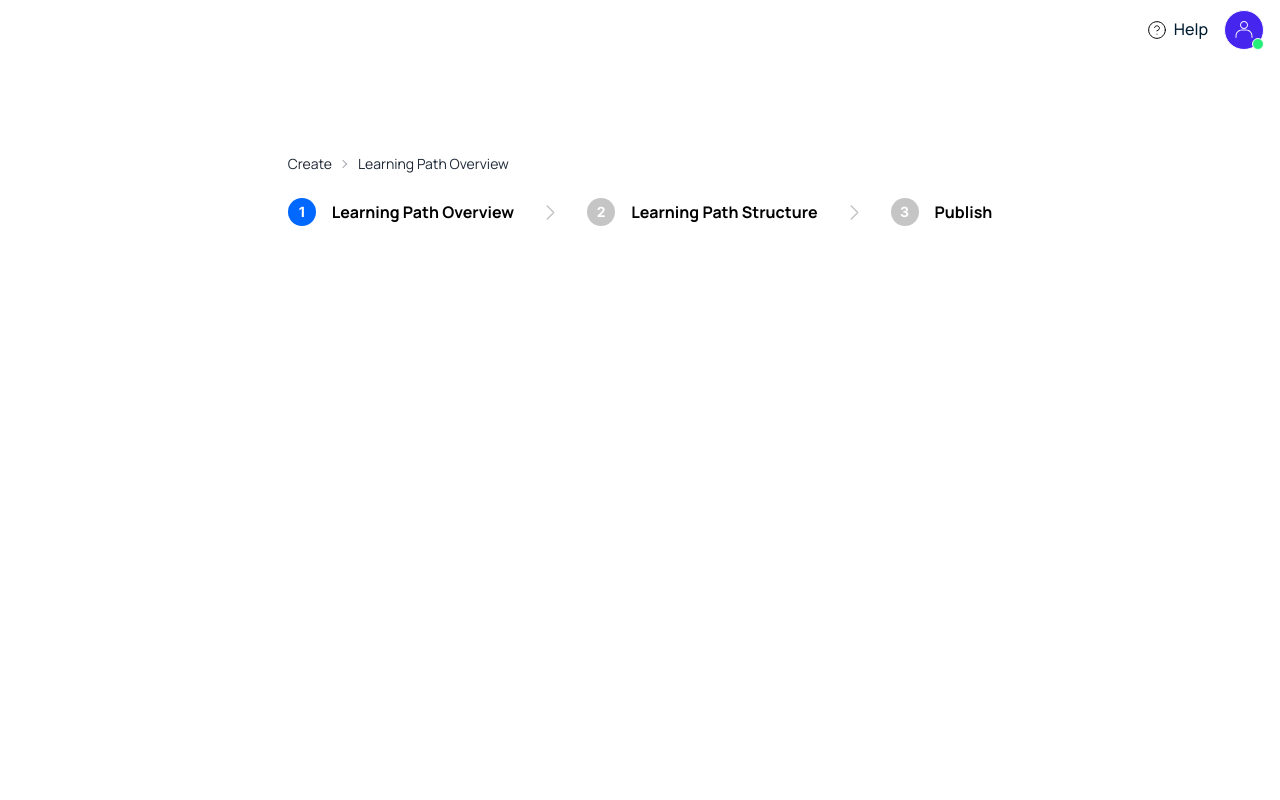
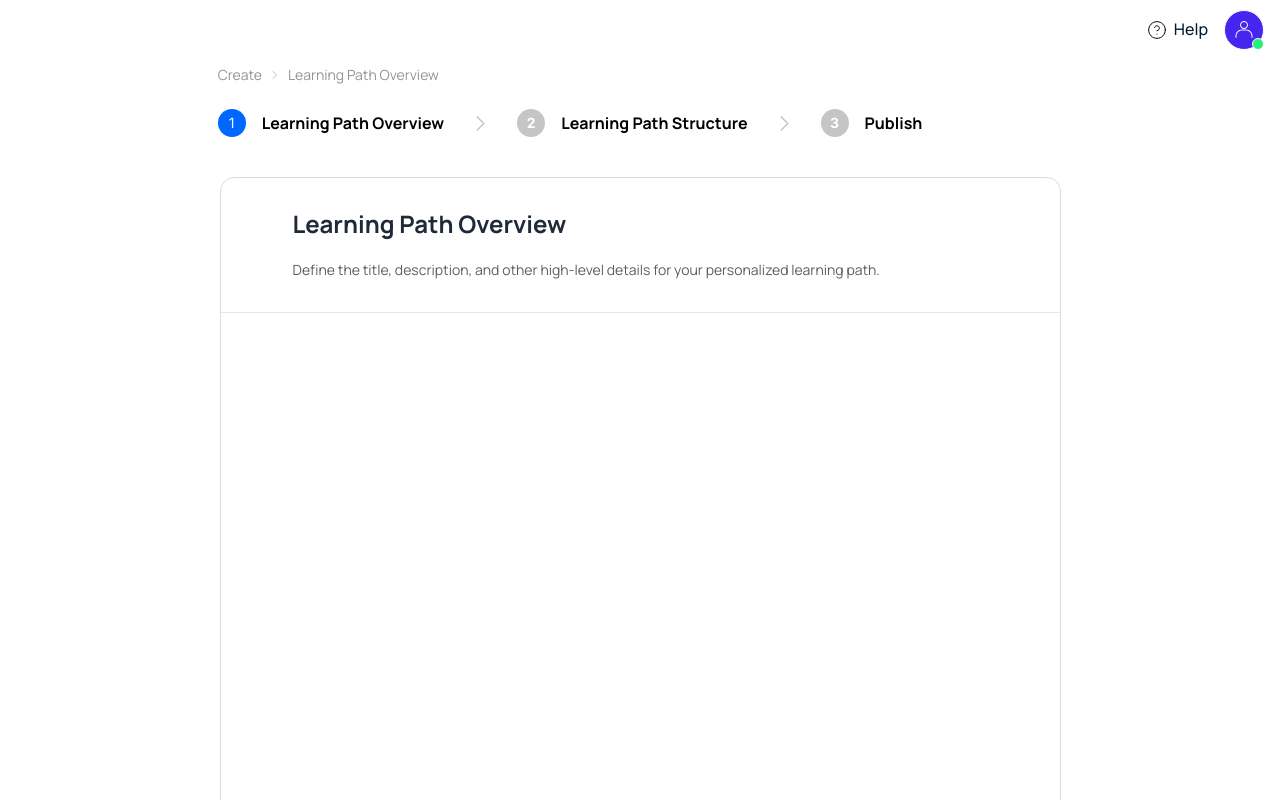
Before and after one commit to Vishrut19/upwork_dashboard_app, a Next.js app: page / in a window 1280 px wide. Shown: the top 800 px of the page. Built offline with nearby package versions, Linux system fonts and the light colour scheme.

Commit message:
Added Form Container

```diff
--- a/src/app/page.js
+++ b/src/app/page.js
@@ -4,18 +4,24 @@ import Footer from "@/components/Footer";
 import NavBar from "@/components/NavBar";
 import Breadcrumbs from "@/components/Breadcrumbs";
 import Steps from "@/components/Steps";
+import FormHeading from "@/components/FormHeading";
 
 export default function Home() {
   return (
     <>
       <NavBar />
-      <main className="flex min-h-screen flex-col items-center justify-between p-24">
-        <div>
+      <main className="flex min-h-screen flex-col items-center justify-between p-8">
+        <div className="-ml-[140px] -mt-[25px]">
           <Breadcrumbs />
           <Steps />
         </div>
 
-        <div className="z-10 max-w-5xl w-full items-center justify-between font-mono text-sm lg:flex"></div>
+        <div className="z-10 max-w-5xl justify-center w-full items-center font-mono text-sm lg:flex">
+          <div className="artboard w-[841px] h-[1117px] mt-[40px] bg-white border border-[#DBDBDB] rounded-[14px]">
+            <FormHeading />
+            <hr class="h-px my-8 bg-gray-200 border-0 dark:bg-gray-700" />
+          </div>
+        </div>
       </main>
       <Footer />
     </>
--- a/src/components/Breadcrumbs.jsx
+++ b/src/components/Breadcrumbs.jsx
@@ -4,7 +4,7 @@ const Breadcrumbs = () => {
   return (
     /** More breadcrumbs can be added or removed depending API data that interactivity can be added in the below code.*/
     <div className="text-sm breadcrumbs">
-      <ul className="font-manrope">
+      <ul className="font-manrope text-[#949494] text-sm">
         <li>
           <a>Create</a>
         </li>
--- /dev/null
+++ b/src/components/FormHeading.jsx
@@ -0,0 +1,17 @@
+import React from "react";
+
+const FormHeading = () => {
+  return (
+    <div className="flex flex-col ml-[72px]">
+      <h1 className="font-manrope font-bold text-2xl mt-[30px]">
+        Learning Path Overview
+      </h1>
+      <p className="font-manrope text-[#5E5E5E] mt-[20px]">
+        Define the title, description, and other high-level details for your
+        personalized learning path.
+      </p>
+    </div>
+  );
+};
+
+export default FormHeading;
--- a/src/components/Steps.jsx
+++ b/src/components/Steps.jsx
@@ -7,9 +7,9 @@ const Steps = () => {
     /** This can also be seperated into small, small components and also there can be logic and interactivity added
      * but right now, its not as we will need some API data for it.
      */
-    <div className="flex flex-col md:flex-row flex-wrap items-center justify-center mt-4">
+    <div className="flex flex-col md:flex-row flex-wrap items-center justify-center mt-4 text-base">
       <div className="flex items-center">
-        <div className="inline-flex w-7 h-7 mr-4 justify-center items-center rounded-full bg-[#0068FF] text-white text-sm font-bold">
+        <div className="inline-flex w-7 h-7 mr-4 justify-center items-center rounded-full bg-[#0068FF] text-white text-sm">
           1
         </div>
         <span className="font-bold font-manrope text-[#000000]">
```
